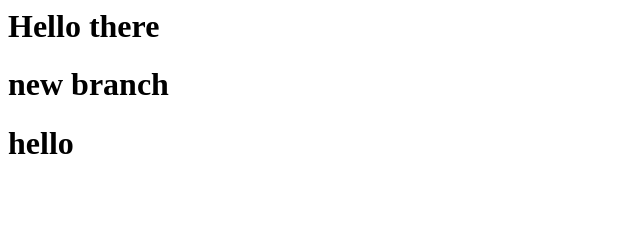
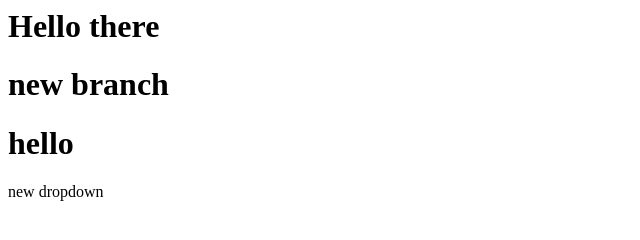
Before and after one commit to uddeshya64/Local_repo, a plain HTML site: page index.html in a window 1280 px wide. Shown: the whole page, without its empty margins (0-640 px from the left). Drawn offline with Linux system fonts and the light colour scheme.

Commit message:
new drop down

```diff
--- a/index.html
+++ b/index.html
@@ -1,3 +1,4 @@
 <h1>Hello there</h1>
 <h1>new branch</h1>
 <h1>hello</h1>
+<p>new dropdown</p>
```
